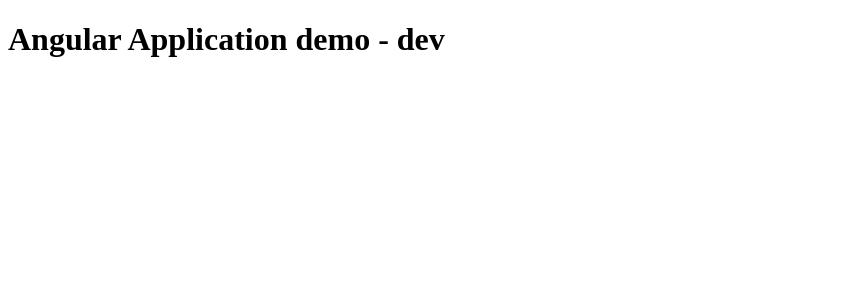
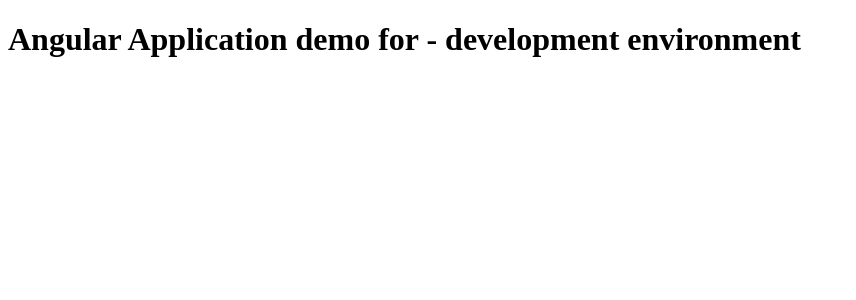
Before and after one commit to sridharraghunathan/AngularAzureDevopsEnv, an Angular app: page / in a window 1280 px wide. Shown: the top 300 px of the page, without its empty margins (0-856 px from the left). Built offline with nearby package versions, Linux system fonts and the light colour scheme.

Commit message:
Updated App components

```diff
--- a/src/app/app.component.html
+++ b/src/app/app.component.html
@@ -1 +1 @@
-<h1>Angular Application demo - {{title}}</h1>
+<h1>Angular Application demo for - {{title}} environment</h1>
--- a/src/environments/environment.dev.ts
+++ b/src/environments/environment.dev.ts
@@ -1,4 +1,4 @@
 export const environment = {
     production: false,
-    version : 'dev'
+    version : 'development'
   };
```
